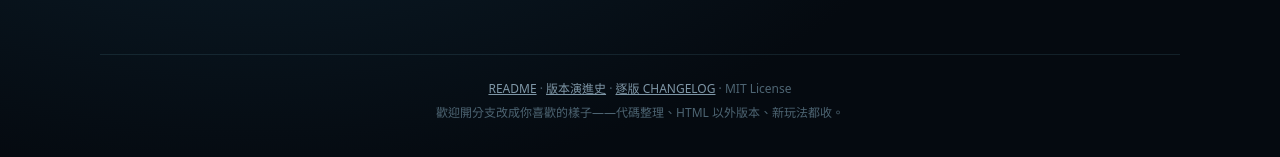
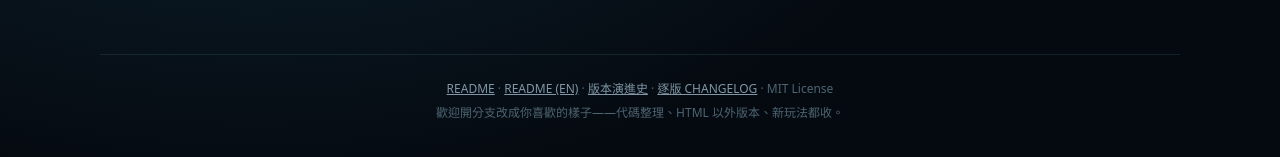
Before and after one commit to sgxdvx123321-svg/endless-territory, a plain HTML site: page index.html in a window 1280 px wide. Shown: the part 3353-3510 px from the top of the page. Drawn offline with Linux system fonts and the light colour scheme.

Commit message:
新增英文版 README.en.md，中英版互相切換

```diff
--- a/index.html
+++ b/index.html
@@ -66,7 +66,7 @@
   <div id="list"></div>
 </div>
 <footer>
-  <a href="README.md">README</a> · <a href="docs/VERSIONS.md">版本演進史</a> · <a href="docs/CHANGELOG.md">逐版 CHANGELOG</a> · MIT License<br>
+  <a href="README.md">README</a> · <a href="README.en.md">README (EN)</a> · <a href="docs/VERSIONS.md">版本演進史</a> · <a href="docs/CHANGELOG.md">逐版 CHANGELOG</a> · MIT License<br>
   歡迎開分支改成你喜歡的樣子——代碼整理、HTML 以外版本、新玩法都收。
 </footer>
 <script>
```
Also changed, not shown: 2 other files.
